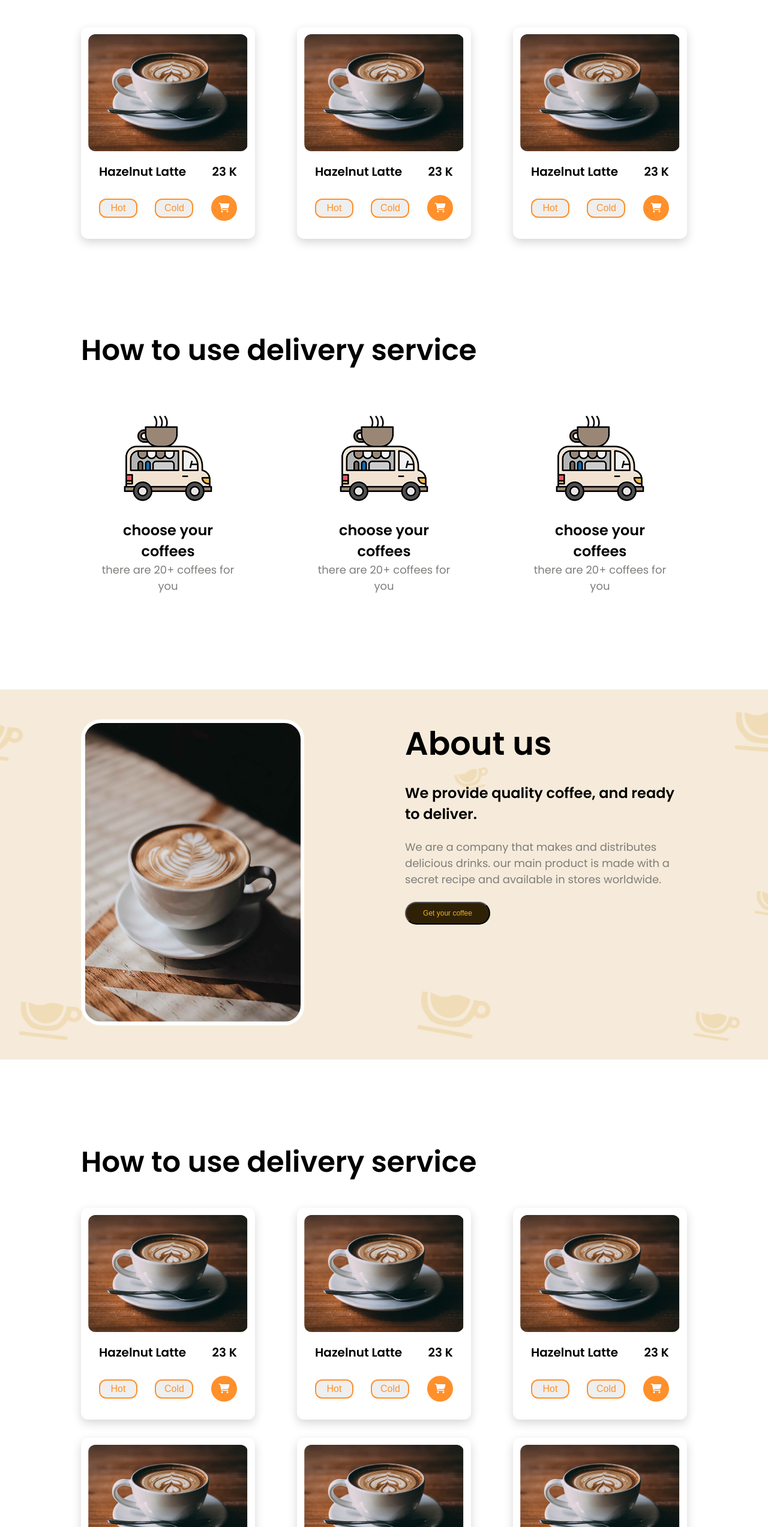
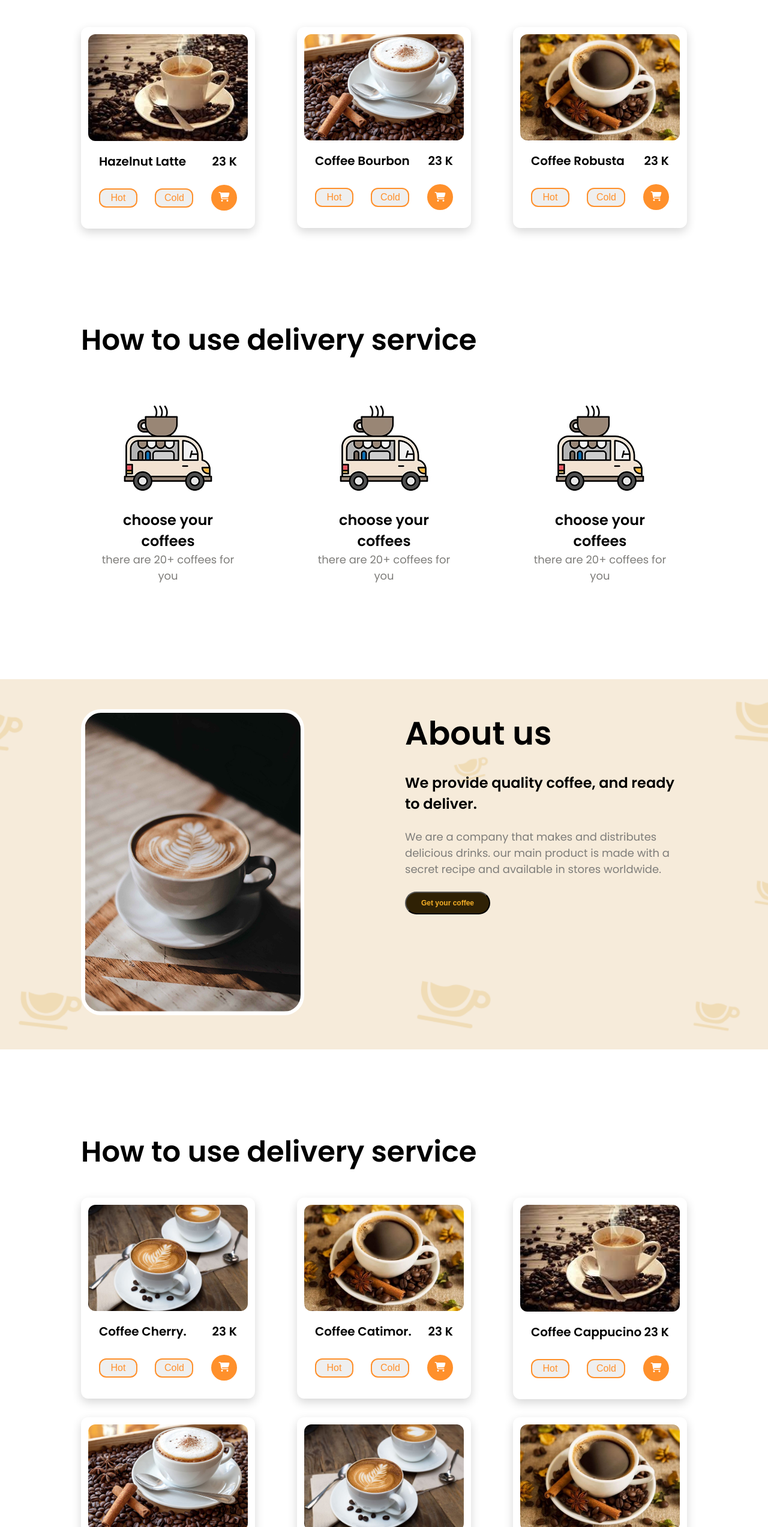
Before and after one commit to XichVanHau/coffee_page, a plain HTML site: page index.html in a window 1280 px wide. Shown: the part 977-3522 px from the top of the page at 60% size. Drawn offline with Linux system fonts and the light colour scheme.

Commit message:
upload source code

```diff
--- a/asset/css/main.css
+++ b/asset/css/main.css
@@ -106,6 +106,7 @@
 }
 
 .container__coffee-img {
+    /* height: 226px; */
     width: 100%;
     border-radius: 24px;
     padding: 12px;
@@ -258,6 +259,7 @@
 
 .about__btn-text {
     font-size: 12px;
+    font-weight: 600;
 }
 
 /* ABOUT US */
@@ -302,6 +304,8 @@
 }
 
 .about__us-user {
+    width: 214px;
+    height: 280px;
     border-radius: 12px;
     margin-left: 66px;
 }
--- a/index.html
+++ b/index.html
@@ -56,7 +56,7 @@
         <div class="row content">
           <div class="col l-4 c-12">
             <div class="container__coffee">
-              <img src="./asset/img/coffee_service_1.png" alt="" class="container__coffee-img">
+              <img src="./asset/img/cafe (5).jpg" alt="" class="container__coffee-img">
               <div class="container__coffee-title">
                 <p class="container__coffee-name">Hazelnut Latte</p>
                 <p class="container__coffee-price">23 K</p>
@@ -73,9 +73,9 @@
 
           <div class="col l-4 c-12">
             <div class="container__coffee">
-              <img src="./asset/img/coffee_service_1.png" alt="" class="container__coffee-img">
+              <img src="./asset/img/cafe (6).jpg" alt="" class="container__coffee-img">
               <div class="container__coffee-title">
-                <p class="container__coffee-name">Hazelnut Latte</p>
+                <p class="container__coffee-name">Coffee Bourbon</p>
                 <p class="container__coffee-price">23 K</p>
               </div>
               <div class="container__coffee-status">
@@ -90,9 +90,9 @@
 
           <div class="col l-4 c-12">
             <div class="container__coffee">
-              <img src="./asset/img/coffee_service_1.png" alt="" class="container__coffee-img">
+              <img src="./asset/img/cafe (2).jpg" alt="" class="container__coffee-img">
               <div class="container__coffee-title">
-                <p class="container__coffee-name">Hazelnut Latte</p>
+                <p class="container__coffee-name">Coffee Robusta</p>
                 <p class="container__coffee-price">23 K</p>
               </div>
               <div class="container__coffee-status">
@@ -161,7 +161,58 @@
         <div class="row content">
           <div class="col l-4 c-12">
             <div class="container__coffee">
-              <img src="./asset/img/coffee_service_1.png" alt="" class="container__coffee-img">
+              <img src="./asset/img/cafe (7).jpg" alt="" class="container__coffee-img">
+              <div class="container__coffee-title">
+                <p class="container__coffee-name">Coffee Cherry.</p>
+                <p class="container__coffee-price">23 K</p>
+              </div>
+              <div class="container__coffee-status">
+                <button class="container__coffee-hot">Hot</button>
+                <button class="container__coffee-cold">Cold</button>
+                <button class="container__coffee-search">
+                  <i class="fa-solid fa-cart-shopping"></i>
+                </button>
+              </div>
+            </div>
+          </div>
+
+          <div class="col l-4 c-12">
+            <div class="container__coffee">
+              <img src="./asset/img/cafe (2).jpg" alt="" class="container__coffee-img">
+              <div class="container__coffee-title">
+                <p class="container__coffee-name">Coffee Catimor.</p>
+                <p class="container__coffee-price">23 K</p>
+              </div>
+              <div class="container__coffee-status">
+                <button class="container__coffee-hot">Hot</button>
+                <button class="container__coffee-cold">Cold</button>
+                <button class="container__coffee-search">
+                  <i class="fa-solid fa-cart-shopping"></i>
+                </button>
+              </div>
+            </div>
+          </div>
+
+          <div class="col l-4 c-12">
+            <div class="container__coffee">
+              <img src="./asset/img/cafe (5).jpg" alt="" class="container__coffee-img">
+              <div class="container__coffee-title">
+                <p class="container__coffee-name">Coffee Cappucino</p>
+                <p class="container__coffee-price">23 K</p>
+              </div>
+              <div class="container__coffee-status">
+                <button class="container__coffee-hot">Hot</button>
+                <button class="container__coffee-cold">Cold</button>
+                <button class="container__coffee-search">
+                  <i class="fa-solid fa-cart-shopping"></i>
+                </button>
+              </div>
+            </div>
+          </div>
+
+          <div class="col l-4 c-12">
+            <div class="container__coffee">
+              <img src="./asset/img/cafe (6).jpg" alt="" class="container__coffee-img">
               <div class="container__coffee-title">
                 <p class="container__coffee-name">Hazelnut Latte</p>
                 <p class="container__coffee-price">23 K</p>
@@ -178,9 +229,9 @@
 
           <div class="col l-4 c-12">
             <div class="container__coffee">
-              <img src="./asset/img/coffee_service_1.png" alt="" class="container__coffee-img">
+              <img src="./asset/img/cafe (7).jpg" alt="" class="container__coffee-img">
               <div class="container__coffee-title">
-                <p class="container__coffee-name">Hazelnut Latte</p>
+                <p class="container__coffee-name">Coffee Bourbon</p>
                 <p class="container__coffee-price">23 K</p>
               </div>
               <div class="container__coffee-status">
@@ -195,60 +246,9 @@
 
           <div class="col l-4 c-12">
             <div class="container__coffee">
-              <img src="./asset/img/coffee_service_1.png" alt="" class="container__coffee-img">
+              <img src="./asset/img/cafe (2).jpg" alt="" class="container__coffee-img">
               <div class="container__coffee-title">
-                <p class="container__coffee-name">Hazelnut Latte</p>
-                <p class="container__coffee-price">23 K</p>
-              </div>
-              <div class="container__coffee-status">
-                <button class="container__coffee-hot">Hot</button>
-                <button class="container__coffee-cold">Cold</button>
-                <button class="container__coffee-search">
-                  <i class="fa-solid fa-cart-shopping"></i>
-                </button>
-              </div>
-            </div>
-          </div>
-
-          <div class="col l-4 c-12">
-            <div class="container__coffee">
-              <img src="./asset/img/coffee_service_1.png" alt="" class="container__coffee-img">
-              <div class="container__coffee-title">
-                <p class="container__coffee-name">Hazelnut Latte</p>
-                <p class="container__coffee-price">23 K</p>
-              </div>
-              <div class="container__coffee-status">
-                <button class="container__coffee-hot">Hot</button>
-                <button class="container__coffee-cold">Cold</button>
-                <button class="container__coffee-search">
-                  <i class="fa-solid fa-cart-shopping"></i>
-                </button>
-              </div>
-            </div>
-          </div>
-
-          <div class="col l-4 c-12">
-            <div class="container__coffee">
-              <img src="./asset/img/coffee_service_1.png" alt="" class="container__coffee-img">
-              <div class="container__coffee-title">
-                <p class="container__coffee-name">Hazelnut Latte</p>
-                <p class="container__coffee-price">23 K</p>
-              </div>
-              <div class="container__coffee-status">
-                <button class="container__coffee-hot">Hot</button>
-                <button class="container__coffee-cold">Cold</button>
-                <button class="container__coffee-search">
-                  <i class="fa-solid fa-cart-shopping"></i>
-                </button>
-              </div>
-            </div>
-          </div>
-
-          <div class="col l-4 c-12">
-            <div class="container__coffee">
-              <img src="./asset/img/coffee_service_1.png" alt="" class="container__coffee-img">
-              <div class="container__coffee-title">
-                <p class="container__coffee-name">Hazelnut Latte</p>
+                <p class="container__coffee-name">Coffee Robusta</p>
                 <p class="container__coffee-price">23 K</p>
               </div>
               <div class="container__coffee-status">
@@ -285,14 +285,14 @@
               </div>
             </div>
             <div class="col l-4 c-12 about__us-img">
-              <img src="./asset/img/user (1).png" alt="" class="about__us-user">
+              <img src="./asset/img/user (2).png" alt="" class="about__us-user">
                 <div class="about__us-introduce">
                 <p class="about__us-introduce_name">John</p>
                 <p class="about__us-introduce_title">this coffee shop is very convenient</p>
               </div>
             </div>
             <div class="col l-4 c-12 about__us-img">
-              <img src="./asset/img/user (1).png" alt="" class="about__us-user">
+              <img src="./asset/img/user (3).png" alt="" class="about__us-user">
                 <div class="about__us-introduce">
                 <p class="about__us-introduce_name">Naura</p>
                 <p class="about__us-introduce_title">I really love the cappucino, the coffee was very smooth  </p>
```
Also changed, not shown: asset/img/cafe (2).jpg (added), asset/img/cafe (5).jpg (added), asset/img/cafe (6).jpg (added), asset/img/cafe (7).jpg (added), asset/img/coffee_service_2.jpg (deleted), asset/img/coffee_service_3.jpg (deleted), asset/img/user (2).png (added), asset/img/user (3).png (added), asset/img/user.jpg (deleted).
